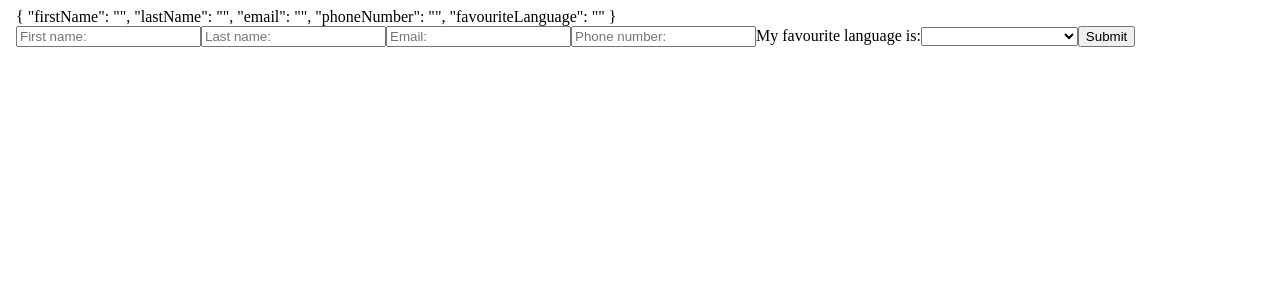
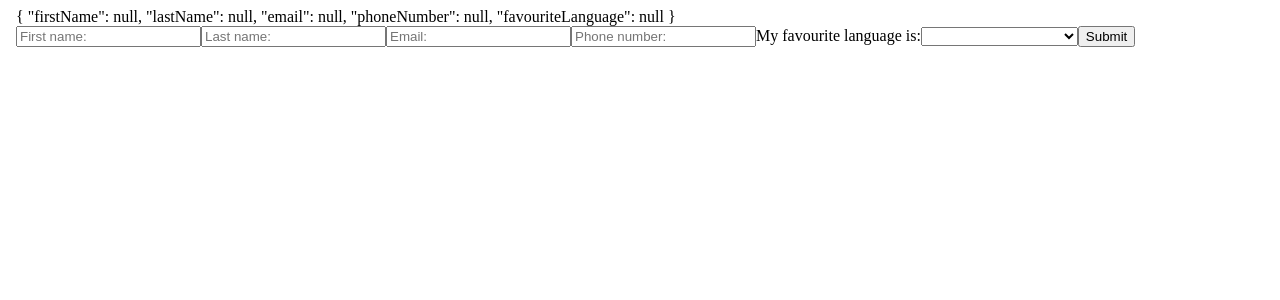
Before and after one commit to besartelezi/basic-angular-form, an Angular app in the folder friendship-book/: page / in a window 1280 px wide. Shown: the top 300 px of the page. Built offline with nearby package versions, Linux system fonts and the light colour scheme.

Commit message:
bind the data to the friend model

```diff
--- a/friendship-book/src/app/app.component.html
+++ b/friendship-book/src/app/app.component.html
@@ -8,15 +8,15 @@
   <title>Book of my Happy Tree Friends!</title>
 </head>
 <body>
-{{ formName.value | json }}
+{{ friend | json }}
 <!-- Might replace the form by an angular form -->
 <form #formName="ngForm">
-  <input type ="text" placeholder ="First name:" name="firstName" #inputName="ngModel" ngModel>
-  <input type ="text" placeholder ="Last name:" name="lastName" #inputName="ngModel" ngModel>
-  <input type ="text" placeholder ="Email:" name="email" #inputName="ngModel" ngModel>
-  <input type ="text" placeholder ="Phone number:" name="phoneNumber" #inputName="ngModel" ngModel>
+  <input type ="text" placeholder ="First name:" name="firstName" #firstName="ngModel" ngModel [(ngModel)]="friend.firstName">
+  <input type ="text" placeholder ="Last name:" name="lastName" #lastName="ngModel" ngModel [(ngModel)]="friend.lastName">
+  <input type ="text" placeholder ="Email:" name="email" #email="ngModel" ngModel [(ngModel)]="friend.email">
+  <input type ="text" placeholder ="Phone number:" name="phoneNumber" #phoneNumber="ngModel" ngModel [(ngModel)]="friend.phoneNumber">
   <label for="favouriteLanguage">My favourite language is:</label>
-  <select name="favouriteLanguage" id="favouriteLanguage" #inputName="ngModel" ngModel>
+  <select name="favouriteLanguage" id="favouriteLanguage" #favouriteLanguage="ngModel" ngModel [(ngModel)]="friend.favouriteLanguage">
     <option  *ngFor="let langauge of languageArray; let i = index">
       {{ langauge }}
     </option>
--- a/friendship-book/src/app/app.component.ts
+++ b/friendship-book/src/app/app.component.ts
@@ -1,5 +1,6 @@
 import { Component } from '@angular/core';
 import {ParseTreeResult} from "@angular/compiler";
+import {Friend} from "./friend";
 
 @Component({
   selector: 'app-root',
@@ -10,5 +11,6 @@ import {ParseTreeResult} from "@angular/compiler";
 
 
 export class AppComponent {
-  languageArray = ['PHP', 'CSS', 'HTML', 'Javascript', 'C++', 'C#', 'Español', 'Java', 'Si++, the Spanish C++']
+  languageArray = ['PHP', 'CSS', 'HTML', 'Javascript', 'C++', 'C#', 'Español', 'Java', 'Si++, the Spanish C++'];
+  friend = new Friend(null, null, null, null, null);
 }
```
